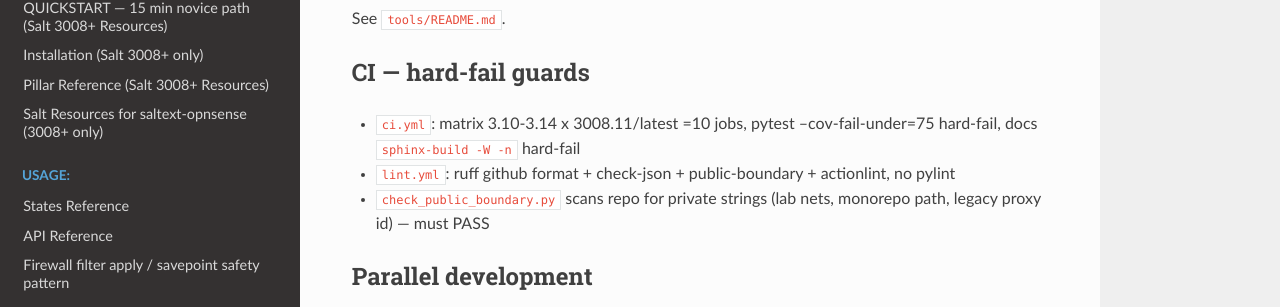
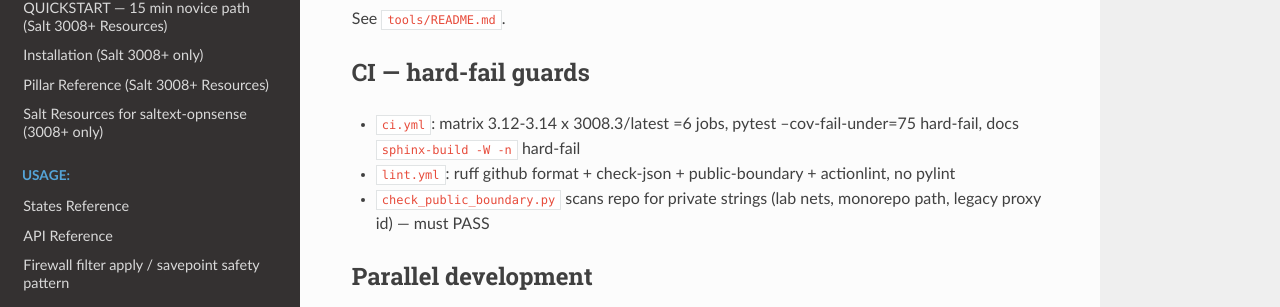
Before and after one commit to primechuck/saltext-opnsense, a Sphinx documentation site: the page built from docs/DEVELOPMENT.md, in a window 1280 px wide and 900 px high, scrolled down 1428 px. Shown: the part 144-451 px from the top of the window. Built offline with Sphinx 7.4.7 and the Read the Docs theme 3.1.0, drawn with Linux system fonts in a browser that asks for light colours.

Commit message:
removal: drop Python <3.12; extension floor now >=3.12
Align requires-python, classifiers, ruff target, pyupgrade, nox matrix, CI matrix, and docs on Python >=3.12. Salt floor (>=3008) unchanged. Add changelog/20261113.removal.md.

```diff
--- a/docs/DEVELOPMENT.md
+++ b/docs/DEVELOPMENT.md
@@ -77,7 +77,7 @@
 
 ## CI — hard-fail guards
 
-- `ci.yml`: matrix 3.10-3.14 x 3008.11/latest =10 jobs, pytest --cov-fail-under=75 hard-fail, docs `sphinx-build -W -n` hard-fail
+- `ci.yml`: matrix 3.12-3.14 x 3008.3/latest =6 jobs, pytest --cov-fail-under=75 hard-fail, docs `sphinx-build -W -n` hard-fail
 - `lint.yml`: ruff github format + check-json + public-boundary + actionlint, no pylint
 - `check_public_boundary.py` scans repo for private strings (lab nets, monorepo path, legacy proxy id) — must PASS
 
--- a/noxfile.py
+++ b/noxfile.py
@@ -16,7 +16,7 @@
 except Exception:
     pass
 
-PYTHON_VERSIONS = ("3.10", "3.11", "3.12", "3.13", "3.14")
+PYTHON_VERSIONS = ("3.12", "3.13", "3.14")
 CI_RUN = (
     os.environ.get("JENKINS_URL") or os.environ.get("CI") or os.environ.get("DRONE") is not None
 )
--- a/pyproject.toml
+++ b/pyproject.toml
@@ -10,7 +10,7 @@
 name = "saltext-opnsense"
 description = "Salt extension for managing OPNsense via its API - Salt 3008+ Resources only (pip-only)"
 readme = {file = "README.md", content-type = "text/markdown"}
-requires-python = ">=3.10"
+requires-python = ">=3.12"
 license = {file = "LICENSE"}
 authors = [{name = "David Bierce", email = "david@bierce.org"}]
 maintainers = [{name = "David Bierce", email = "david@bierce.org"}]
@@ -20,8 +20,6 @@
   "Programming Language :: Cython",
   "Programming Language :: Python :: 3",
   "Programming Language :: Python :: 3 :: Only",
-  "Programming Language :: Python :: 3.10",
-  "Programming Language :: Python :: 3.11",
   "Programming Language :: Python :: 3.12",
   "Programming Language :: Python :: 3.13",
   "Programming Language :: Python :: 3.14",
@@ -133,7 +131,7 @@
 
 [tool.ruff]
 line-length = 100
-target-version = "py310"
+target-version = "py312"
 builtins = [
   "__opts__",
   "__salt__",
```
Also changed, not shown: AGENTS.md (+1 -1 lines), CONTRIBUTING.md (+2 -2 lines), README.md (+1 -1 lines), changelog/20261113.removal.md (added, +1 -0 lines), docs/ARCHITECTURE.md (+1 -1 lines), .copier-answers.yml, .pre-commit-config.yaml, 3 other files.
